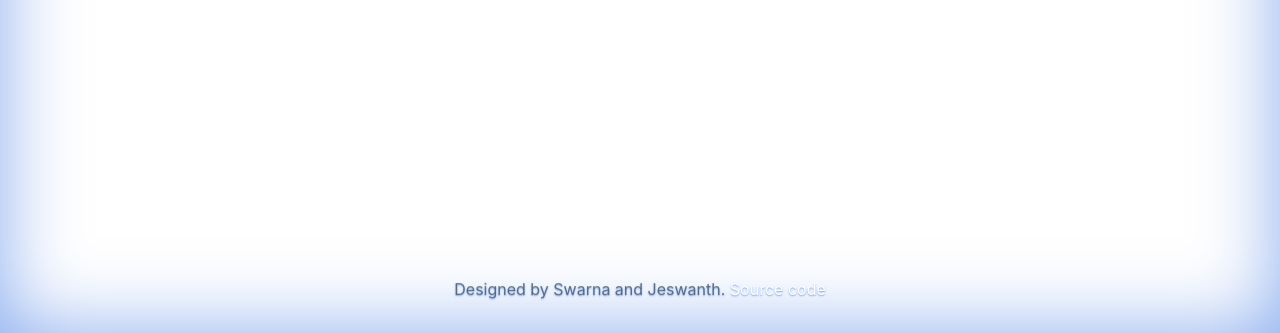
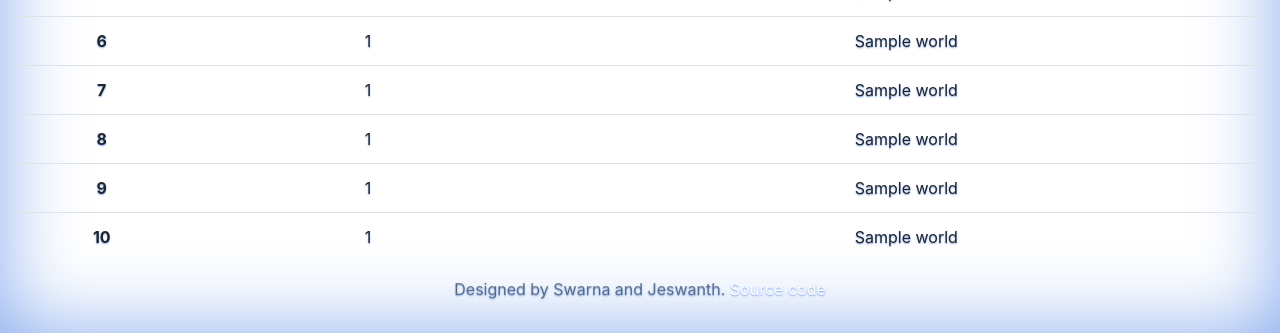
Before and after one commit to jeswanthyda/Consumerism-Covid19, a Flask app: template website/templates/world.html in a window 1280 px wide. Shown: the part 537-870 px from the top of the page. Run offline with Flask 2, Linux system fonts and the light colour scheme; the template is opened without the code that fills it: most values are stand-ins (such as "Sample title", 1, 10 or a date in 2020); some libraries are stand-ins or nearby versions.

Commit message:
resolved empty path update to mongo

```diff
--- a/website/main.py
+++ b/website/main.py
@@ -31,11 +31,12 @@ def team():
 def world():
     db = MongoClient("mongodb+srv://dbuser:TCS-Consumerism@cluster0-tchxh.mongodb.net/<dbname>?retryWrites=true&w=majority").ConsumerismInsights
     world_count = db.twitter.find_one({})
-    worldData = [['Country', 'Engagement']]
+    worldData = []
     for key,value in world_count.items():
         if len(key) == 2: #Only Country code is of length 2 in database
             worldData.append([pycountry.countries.get(alpha_2=key).name,value])
-    return render_template('world.html',worldData=worldData)
+    worldData = sorted(worldData,key=lambda x: x[1],reverse=True)
+    return render_template('world.html',worldData=[['Country', 'Engagement']]+worldData)
 
 
 
--- a/website/templates/base.html
+++ b/website/templates/base.html
@@ -38,7 +38,7 @@
     <link href="{{url_for('static', filename='css/cover.css')}}" rel="stylesheet">
   </head>
   <body class="text-center">
-    <div class="cover-container d-flex w-100 h-100 p-3 mx-auto flex-column">
+    <div class="cover d-flex w-100 h-100 p-3 mx-auto flex-column overflow-auto">
   <header class="masthead mb-auto">
     <div class="inner">
       <h3 class="masthead-brand">Welcome!</h3>
--- a/website/templates/world.html
+++ b/website/templates/world.html
@@ -14,6 +14,24 @@
     <script src="{{url_for('static', filename='js/world.js')}}"></script>
     <script>displayWorld({{worldData|tojson}})</script>
 
-    <div id="regions_div" style="justify-content: center;"></div>
+    <div id="regions_div" style="margin:auto; width:70%"></div>
+    <table class="table table-hover">
+        <thead>
+          <tr>
+            <th scope="col">#</th>
+            <th scope="col">Country</th>
+            <th scope="col">Engagement Count</th>
+          </tr>
+        </thead>
+        <tbody>
+            {% for i in range(1,11) %}
+            <tr>
+                <th scope="row">{{i}}</th>
+                <td>{{worldData[i][0]}}</td>
+                <td>{{worldData[i][1]}}</td>
+              </tr>
+            {% endfor %}
+        </tbody>
+      </table>
 
 {% endblock %}
```
Also changed, not shown: twitterAnalysis/news.py (+5 -20 lines), twitterAnalysis/tweepy_streamer.py (+6 -3 lines), website/templates/team.html (+4 -3 lines).
